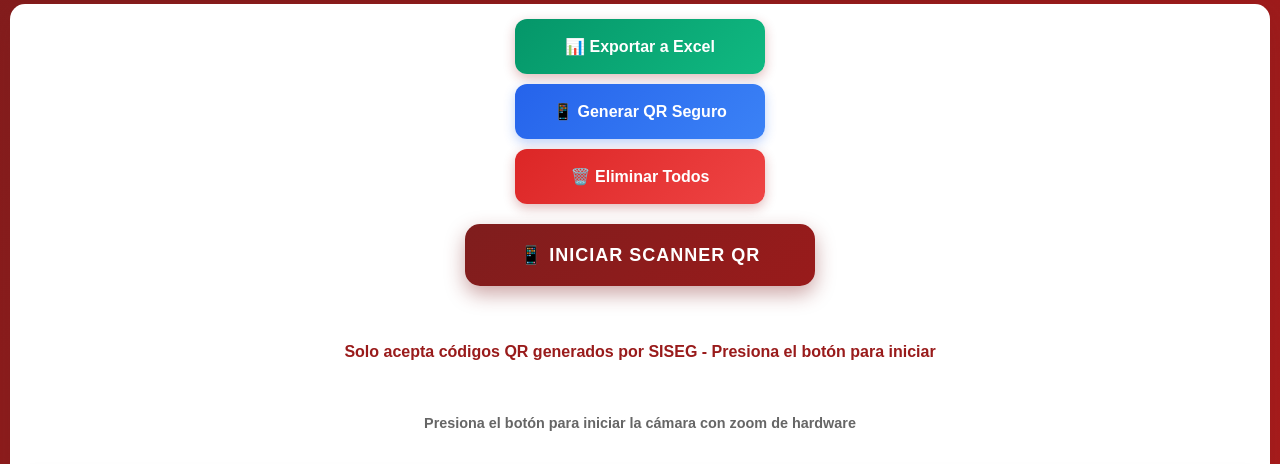
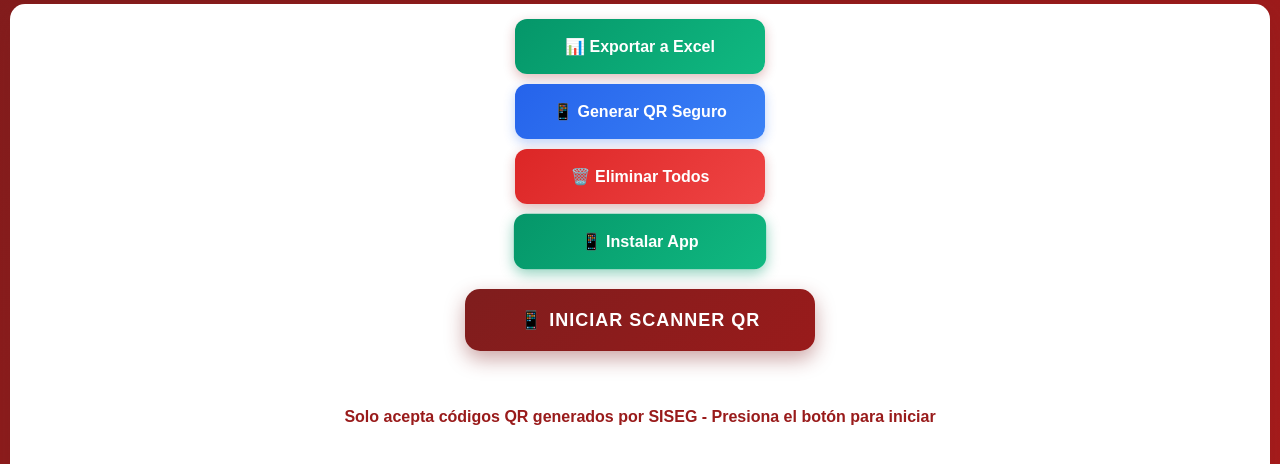
Before and after one commit to JesusR18/PagTickets2, a Django app: template pagTickets/templates/index.html in a window 1280 px wide. Shown: the part 215-679 px from the top of the page. Run offline with Django 5.2, Linux system fonts and the light colour scheme; the template is opened without the code that fills it, so the values that code supplies are empty; some libraries are stand-ins or nearby versions.

Commit message:
PWA PRUEBA 2

```diff
--- a/pagTickets/templates/index.html
+++ b/pagTickets/templates/index.html
@@ -720,6 +720,47 @@
             to { transform: rotate(360deg); }
         }
 
+        /* Animación especial para botón PWA */
+        @keyframes pwaPulse {
+            0% {
+                transform: scale(1);
+                box-shadow: 0 4px 12px rgba(5, 150, 105, 0.4);
+            }
+            50% {
+                transform: scale(1.05);
+                box-shadow: 0 6px 20px rgba(5, 150, 105, 0.6);
+            }
+            100% {
+                transform: scale(1);
+                box-shadow: 0 4px 12px rgba(5, 150, 105, 0.4);
+            }
+        }
+
+        /* Estilos para botón de instalación PWA */
+        #install-pwa-btn {
+            position: relative;
+            overflow: hidden;
+        }
+
+        #install-pwa-btn.animate {
+            animation: pwaPulse 2s ease-in-out infinite;
+        }
+
+        #install-pwa-btn::before {
+            content: '';
+            position: absolute;
+            top: 0;
+            left: -100%;
+            width: 100%;
+            height: 100%;
+            background: linear-gradient(90deg, transparent, rgba(255,255,255,0.2), transparent);
+            transition: left 0.5s;
+        }
+
+        #install-pwa-btn:hover::before {
+            left: 100%;
+        }
+
         .loading-text {
             animation: pulse 1.5s ease-in-out infinite alternate;
         }
@@ -920,6 +961,10 @@
             </button>
             <button onclick="eliminarTodos()" class="btn" style="background: linear-gradient(135deg, #dc2626, #ef4444);">
                 🗑️ Eliminar Todos
+            </button>
+            <!-- Botón de instalación PWA -->
+            <button onclick="instalarPWA()" class="btn" id="install-pwa-btn" style="background: linear-gradient(135deg, #059669, #10b981); display: block;">
+                📱 Instalar App
             </button>
         </div>
 
@@ -1158,69 +1203,101 @@
         }
 
         // ============================================
-        // PWA INSTALL PROMPT
+        // PWA INSTALL PROMPT - MEJORADO
         // ============================================
 
         let deferredPrompt;
+        let installButton = document.getElementById('install-pwa-btn');
 
+        // Función principal para instalar PWA
+        function instalarPWA() {
+            console.log('� PWA: Intentando instalar...');
+
+            if (deferredPrompt) {
+                // Si hay prompt disponible, usarlo
+                deferredPrompt.prompt();
+                deferredPrompt.userChoice.then((choiceResult) => {
+                    if (choiceResult.outcome === 'accepted') {
+                        console.log('✅ PWA: Usuario aceptó la instalación');
+                        showMessage('🎉 ¡SISEG se está instalando como app!', 'success');
+                        if (installButton) installButton.style.display = 'none';
+                    } else {
+                        console.log('❌ PWA: Usuario rechazó la instalación');
+                        showMessage('ℹ️ Instalación cancelada', 'info');
+                    }
+                    deferredPrompt = null;
+                });
+            } else {
+                // Mostrar instrucciones manuales
+                mostrarInstruccionesInstalacion();
+            }
+        }
+
+        // Función para mostrar instrucciones de instalación manual
+        function mostrarInstruccionesInstalacion() {
+            const userAgent = navigator.userAgent.toLowerCase();
+            let mensaje = '';
+
+            if (userAgent.includes('chrome') && !userAgent.includes('edge')) {
+                mensaje = '📱 Para instalar:\n\n1. Busca el ícono de "Instalar" en la barra de dirección\n2. O ve al menú ⋮ → "Instalar SISEG..."\n3. ¡Listo! Tendrás la app en tu dispositivo';
+            } else if (userAgent.includes('safari')) {
+                mensaje = '📱 Para instalar en Safari:\n\n1. Toca el botón de compartir 📤\n2. Selecciona "Añadir a pantalla de inicio"\n3. Confirma la instalación\n4. ¡Ya tienes la app!';
+            } else if (userAgent.includes('firefox')) {
+                mensaje = '📱 Para instalar en Firefox:\n\n1. Ve al menú ☰\n2. Busca "Instalar esta aplicación"\n3. Confirma la instalación\n4. ¡Listo!';
+            } else {
+                mensaje = '📱 Para instalar:\n\n1. Busca en el menú del navegador la opción "Instalar"\n2. O "Añadir a pantalla de inicio"\n3. ¡Disfruta de la app!';
+            }
+
+            showMessage(mensaje, 'info', 8000);
+        }
+
+        // Detectar cuando está disponible el prompt de instalación
         window.addEventListener('beforeinstallprompt', (e) => {
             console.log('📱 PWA: Prompt de instalación disponible');
-
-            // Prevenir que se muestre automáticamente
             e.preventDefault();
             deferredPrompt = e;
 
-            // Mostrar botón de instalación personalizado
-            mostrarBotonInstalar();
+            // Mostrar el botón de instalación con animación
+            if (installButton) {
+                installButton.style.display = 'block';
+                installButton.classList.add('animate');
+                installButton.innerHTML = '📱 ¡Instalar App!';
+                showMessage('✨ ¡Ya puedes instalar SISEG como aplicación!', 'success');
+            }
         });
 
-        function mostrarBotonInstalar() {
-            // Crear botón de instalación
-            const installButton = document.createElement('button');
-            installButton.innerHTML = '📱 Instalar App SISEG';
-            installButton.style.cssText = `
-                position: fixed;
-                bottom: 80px;
-                left: 20px;
-                background: linear-gradient(135deg, #059669, #10b981);
-                color: white;
-                border: none;
-                padding: 12px 20px;
-                border-radius: 25px;
-                font-weight: bold;
-                font-size: 14px;
-                cursor: pointer;
-                box-shadow: 0 4px 12px rgba(5, 150, 105, 0.4);
-                z-index: 1000;
-                animation: pulse 2s infinite;
-            `;
+        // Verificar si ya está instalado
+        function verificarInstalacionPWA() {
+            // Verificar si está en modo standalone (ya instalado)
+            if (window.matchMedia('(display-mode: standalone)').matches ||
+                window.navigator.standalone === true) {
+                console.log('✅ PWA: Ya está instalado en modo standalone');
+                if (installButton) {
+                    installButton.style.display = 'none';
+                }
+                return true;
+            }
 
-            installButton.addEventListener('click', async () => {
-                if (deferredPrompt) {
-                    deferredPrompt.prompt();
-                    const { outcome } = await deferredPrompt.userChoice;
+            // Verificar si el botón de instalación debe mostrarse
+            if (installButton) {
+                installButton.style.display = 'block';
+                installButton.innerHTML = '📱 Instalar App';
 
-                    if (outcome === 'accepted') {
-                        console.log('✅ PWA: Usuario aceptó la instalación');
-                        showMessage('🎉 ¡SISEG se está instalando como app!', 'success');
-                    } else {
-                        console.log('❌ PWA: Usuario rechazó la instalación');
+                // Agregar animación para llamar la atención
+                setTimeout(() => {
+                    if (installButton && !deferredPrompt) {
+                        installButton.classList.add('animate');
                     }
+                }, 2000);
+            }
 
-                    deferredPrompt = null;
-                    installButton.remove();
-                }
-            });
+            return false;
+        }
 
-            document.body.appendChild(installButton);
-
-            // Auto-remover después de 30 segundos
-            setTimeout(() => {
-                if (installButton.parentNode) {
-                    installButton.remove();
-                }
-            }, 30000);
-        }
+        // Ejecutar verificación cuando se carga la página
+        document.addEventListener('DOMContentLoaded', () => {
+            setTimeout(verificarInstalacionPWA, 1000);
+        });
 
         // Detectar cuando se instala la PWA
         window.addEventListener('appinstalled', (evt) => {
```
Also changed, not shown: db.sqlite3.
